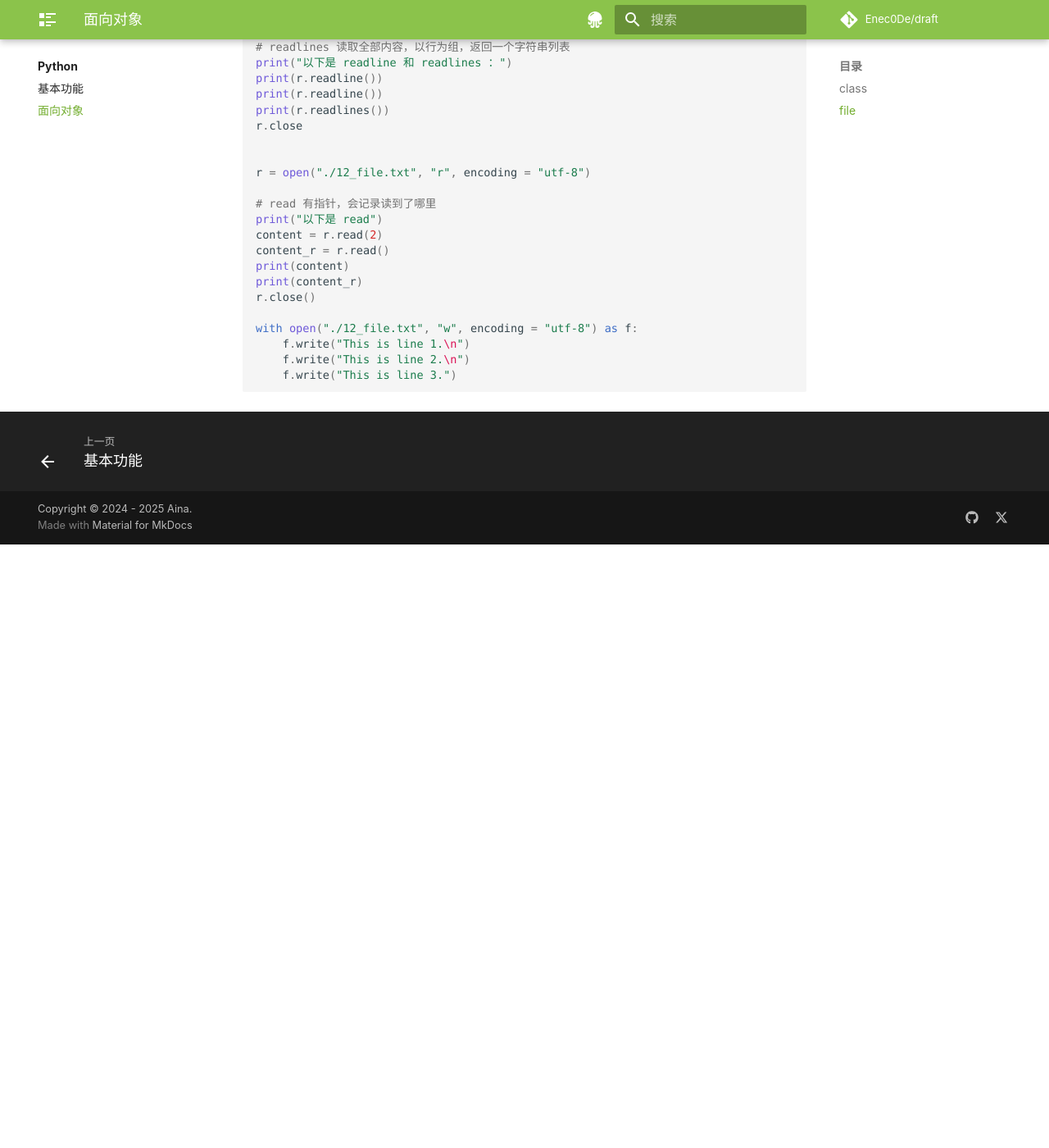
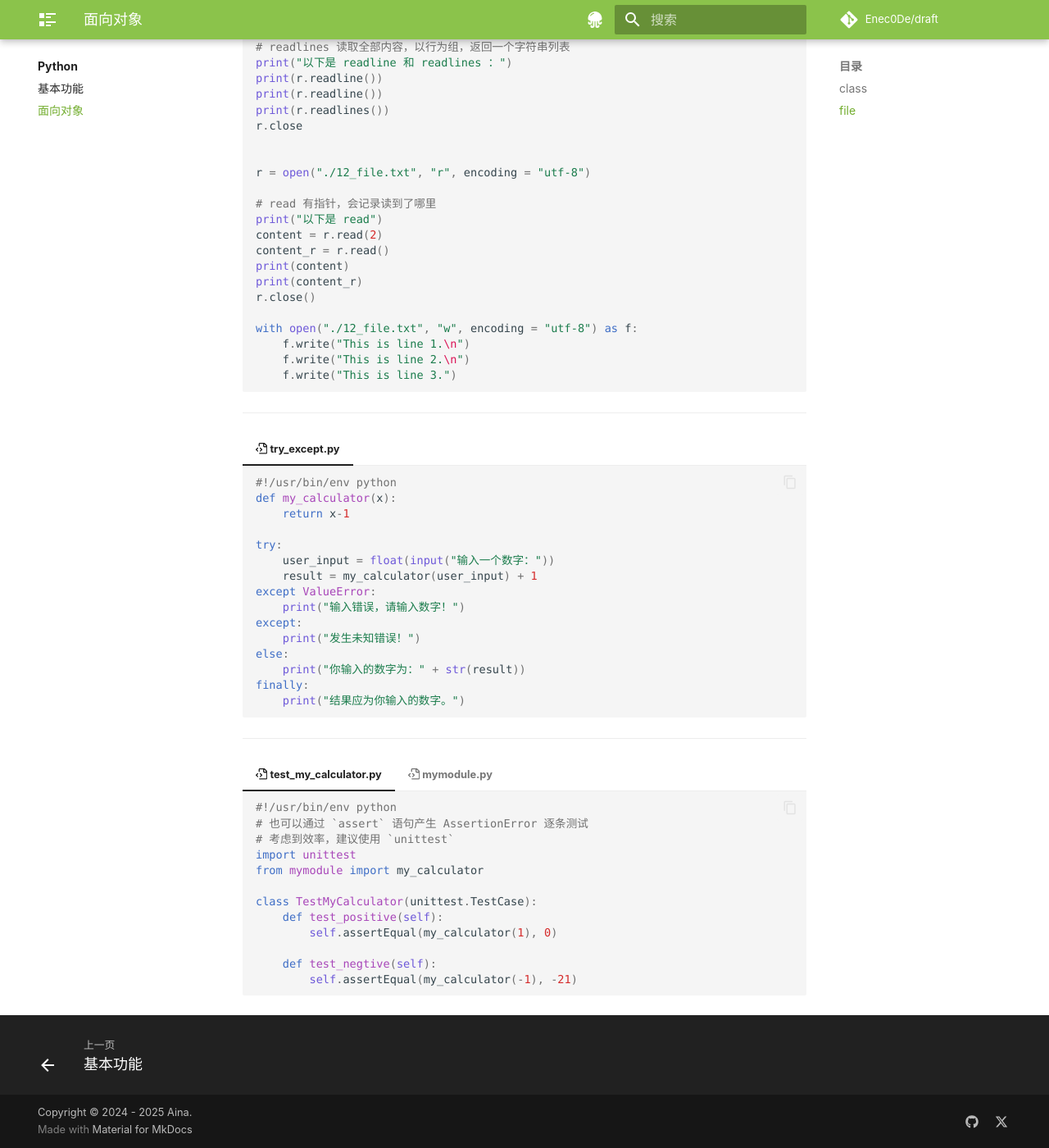
Before and after one commit to Enec0De/draft, an MkDocs documentation site: the page built from docs/python/object.md, in a window 1280 px wide and 1400 px high, scrolled down 1617 px. Shown: the whole window at 82% size. Built offline with MkDocs 1.6.1 and Material for MkDocs 9.7.7, drawn with Linux system fonts in a browser that asks for light colours; some web fonts are replaced; comment, search, counter and statistics services are not loaded; before the commit the page ends 2281 px from its top, so only the background shows below that; some of the changed text lies outside the part shown.

Commit message:
finish python basic

````diff
--- a/docs/python/object.md
+++ b/docs/python/object.md
@@ -28,3 +28,25 @@ This is object-oriented programming, and the subsequent content.
     ``` py
     --8<-- "docs/python/sourcecode/12_file.py"
     ```
+
+***
+
+=== ":octicons-file-code-16: try\_except.py"
+
+    ``` py
+    --8<-- "docs/python/sourcecode/13_try_except.py"
+    ```
+
+***
+
+=== ":octicons-file-code-16: test\_my\_calculator.py"
+
+    ``` py
+    --8<-- "docs/python/sourcecode/14_test_my_calculator.py"
+    ```
+
+=== ":octicons-file-code-16: mymodule.py"
+
+    ``` py
+    --8<-- "docs/python/sourcecode/mymodule.py"
+    ```
--- a/docs/python/sourcecode/04_list_demo.py
+++ b/docs/python/sourcecode/04_list_demo.py
@@ -1,5 +1,5 @@
 #!/usr/bin/env python
-#
+# 列表用方括号 `[]`，元组用圆括号 `()`
 list1 = []
 list1.append("第一个数据")
 list1.append(2)
--- a/docs/python/sourcecode/05_dictionary.py
+++ b/docs/python/sourcecode/05_dictionary.py
@@ -1,4 +1,6 @@
 #!/usr/bin/env python
+# 列表可变，不能作为键
+# 元组不可变，可以作为键
 my_dict = {"键1":"值1",
            "键2":"值2"}
 
--- a/docs/python/sourcecode/11_class.py
+++ b/docs/python/sourcecode/11_class.py
@@ -30,9 +30,9 @@ class CuteLion(CuteCat):
         print("I am king. I would not miao!")
 
 lion_1 = CuteLion("Dio", 5, "gold")
-print(f"cat's name is: {cat_1.name}")
-print(f"cat's age is: {cat_1.age}")
-print(f"cat's color is: {cat_1.color}")
+print(f"lion's name is: {lion_1.name}")
+print(f"lion's age is: {lion_1.age}")
+print(f"lion's color is: {lion_1.color}")
 # 猫！哈哈！
 
 lion_1.ao()
--- /dev/null
+++ b/docs/python/sourcecode/13_try_except.py
@@ -0,0 +1,15 @@
+#!/usr/bin/env python
+def my_calculator(x):
+    return x-1
+
+try:
+    user_input = float(input("输入一个数字："))
+    result = my_calculator(user_input) + 1
+except ValueError:
+    print("输入错误，请输入数字！")
+except:
+    print("发生未知错误！")
+else:
+    print("你输入的数字为：" + str(result))
+finally:
+    print("结果应为你输入的数字。")
--- /dev/null
+++ b/docs/python/sourcecode/14_test_my_calculator.py
@@ -0,0 +1,12 @@
+#!/usr/bin/env python
+# 也可以通过 `assert` 语句产生 AssertionError 逐条测试
+# 考虑到效率，建议使用 `unittest`
+import unittest
+from mymodule import my_calculator
+
+class TestMyCalculator(unittest.TestCase):
+    def test_positive(self):
+        self.assertEqual(my_calculator(1), 0)
+
+    def test_negtive(self):
+        self.assertEqual(my_calculator(-1), -21)
--- /dev/null
+++ b/docs/python/sourcecode/mymodule.py
@@ -0,0 +1,4 @@
+#!/usr/bin/env python
+# 从 `try_except.py` 中复制而来
+def my_calculator(x):
+    return x-1
````
Also changed, not shown: docs/indexpage/list.md (+1 -1 lines), docs/python/sourcecode/09_function.py (+9 -1 lines).
